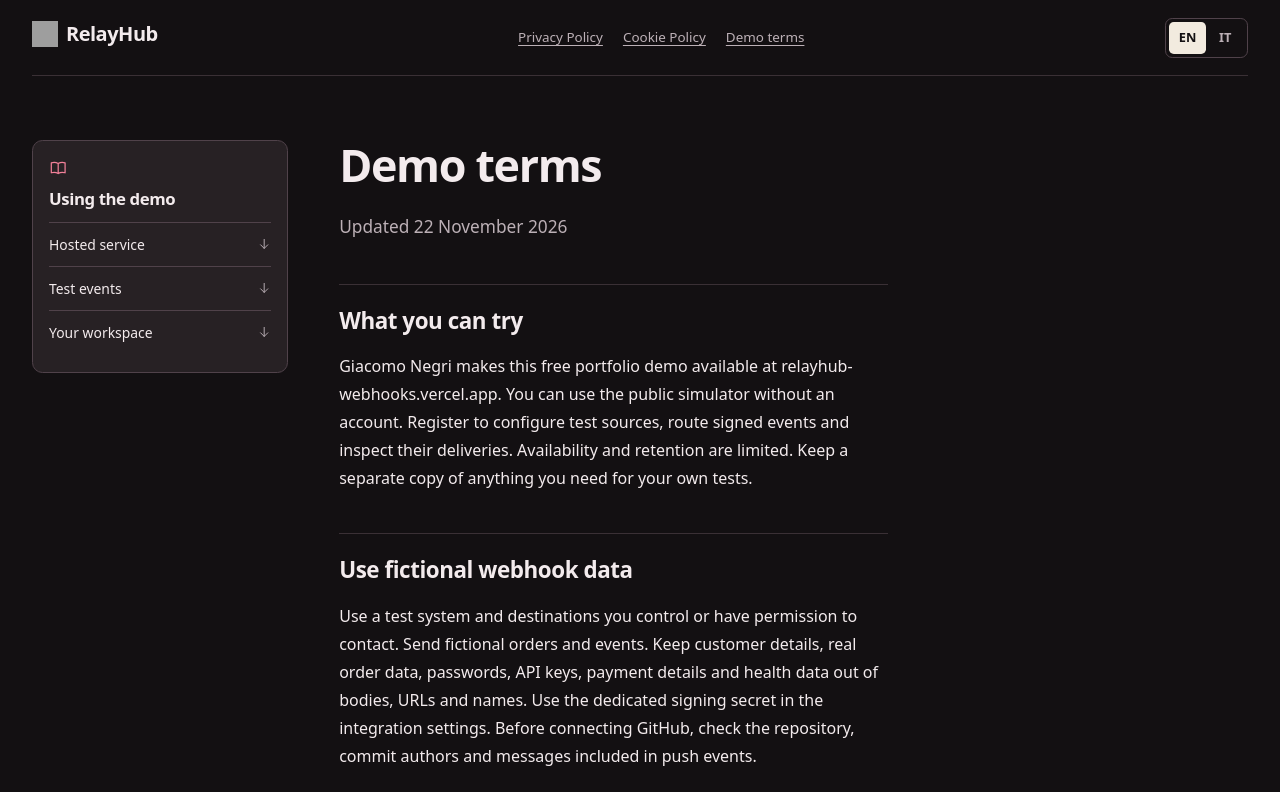
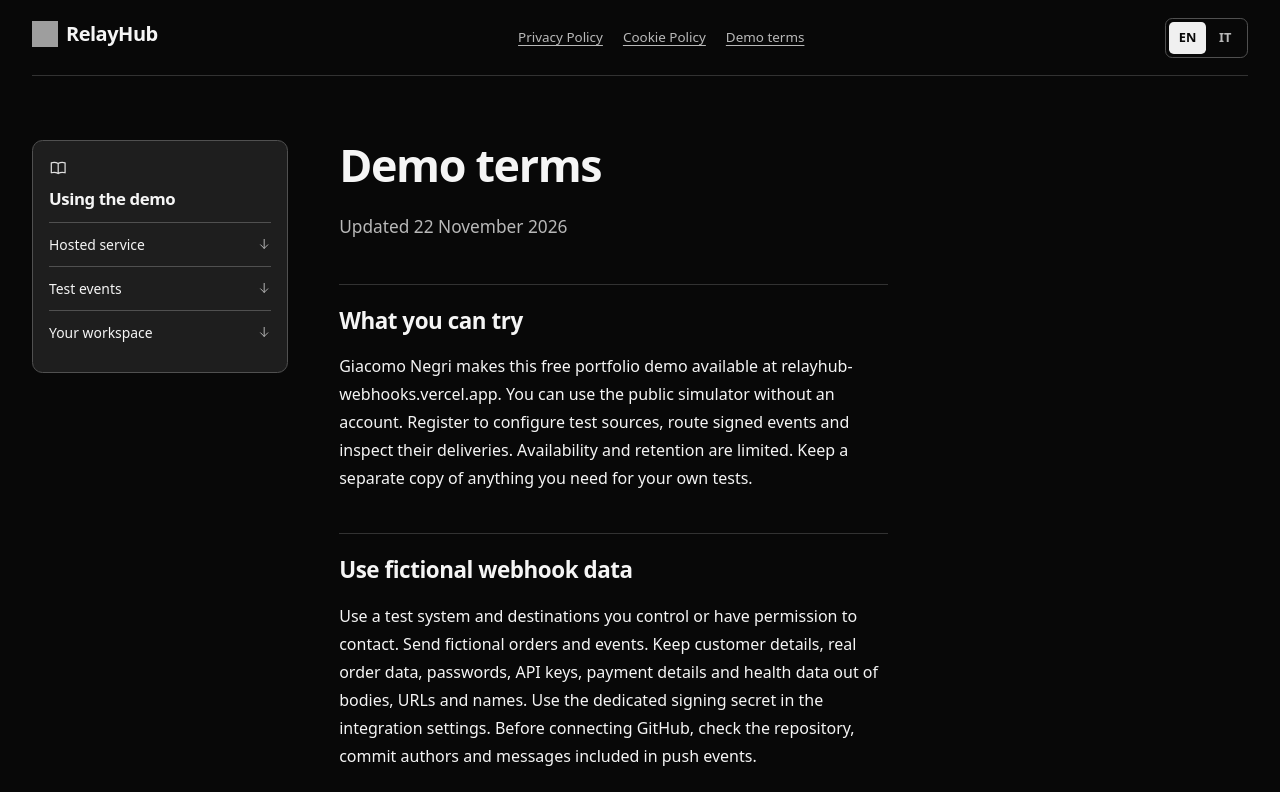
Before and after one commit to jacknegri89/RelayHub, a Next.js app in the folder apps/web/: page /terms in a window 1280 px wide. Shown: the top 792 px of the page. Built offline with nearby package versions, Linux system fonts and the light colour scheme; no server answers; grey boxes are pictures that could not be loaded.

Commit message:
Use a black monochrome theme for RelayHub

```diff
--- a/apps/web/src/app/layout.tsx
+++ b/apps/web/src/app/layout.tsx
@@ -20,7 +20,7 @@ export async function generateMetadata(): Promise<Metadata> {
 }
 
 export const viewport: Viewport = {
-  themeColor: "#131012",
+  themeColor: "#080808",
   colorScheme: "dark",
 };
 
--- a/apps/web/src/app/styles.css
+++ b/apps/web/src/app/styles.css
@@ -1,33 +1,33 @@
-/* Warm charcoal, ivory actions and a garnet signal for webhooks in transit. */
+/* Near-black surfaces, neutral borders and white actions. */
 :root {
   color-scheme: dark;
   --void: rgb(var(--void-rgb));
-  --void-1: #1d191b;
-  --void-2: #272124;
-  --void-3: #332a2f;
-  --rule: #3a3035;
-  --rule-strong: #50424a;
+  --void-1: #141414;
+  --void-2: #1e1e1e;
+  --void-3: #292929;
+  --rule: #323232;
+  --rule-strong: #505050;
   --bone: rgb(var(--bone-rgb));
-  --dust: #bcb0b6;
+  --dust: #b8b8b8;
   --photon: rgb(var(--photon-rgb));
   --photon-ink: var(--void);
-  --action: #f2ebdf;
-  --action-hover: #fff7ec;
+  --action: #f0f0f0;
+  --action-hover: #ffffff;
   --action-ink: var(--void);
   --delivered: rgb(var(--delivered-rgb));
   --retry: rgb(var(--retry-rgb));
   --failed: rgb(var(--failed-rgb));
-  --photon-surface: #46242d;
-  --photon-border: #af6677;
-  --photon-text: #ffe1e7;
-  --control-border: #887984;
+  --photon-surface: var(--void-3);
+  --photon-border: #777777;
+  --photon-text: var(--bone);
+  --control-border: #858585;
   /* Canvas reads these same channels for translucent traces. */
-  --void-rgb: 19 16 18;
-  --bone-rgb: 243 235 237;
-  --photon-rgb: 242 128 153;
-  --delivered-rgb: 158 204 128;
-  --retry-rgb: 224 181 109;
-  --failed-rgb: 255 153 117;
+  --void-rgb: 8 8 8;
+  --bone-rgb: 245 245 245;
+  --photon-rgb: 224 224 224;
+  --delivered-rgb: 210 210 210;
+  --retry-rgb: 174 174 174;
+  --failed-rgb: 245 245 245;
   --font-sans: "IBM Plex Sans Variable", system-ui, sans-serif;
   --font-mono: "IBM Plex Mono", ui-monospace, "Cascadia Mono", monospace;
   --ease-out: cubic-bezier(0.16, 1, 0.3, 1);
```
Also changed, not shown: apps/web/src/components/personal-workspace.module.css (+4 -4 lines), apps/web/src/components/simulator-routes.module.css (+8 -0 lines), apps/web/src/app/icon.svg, 2 other files (tests, documents, lock files or other folders).
